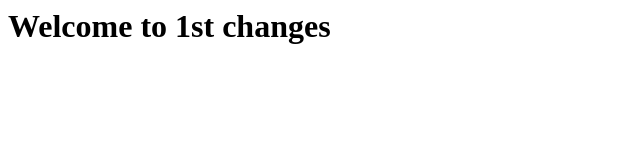
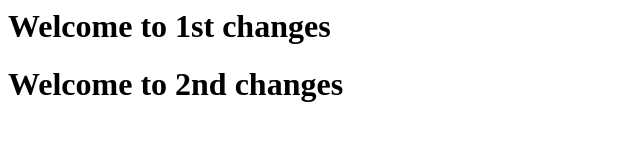
Before and after one commit to maheshrebel123/jenkins, a plain HTML site: page index.html in a window 1280 px wide. Shown: the whole page, without its empty margins (0-640 px from the left). Drawn offline with Linux system fonts and the light colour scheme.

Commit message:
4th changes

```diff
--- a/index.html
+++ b/index.html
@@ -1,3 +1,4 @@
 <html>
 <h1>Welcome to 1st changes</h1>
+<h1>Welcome to 2nd changes</h1>
 </html>
```
